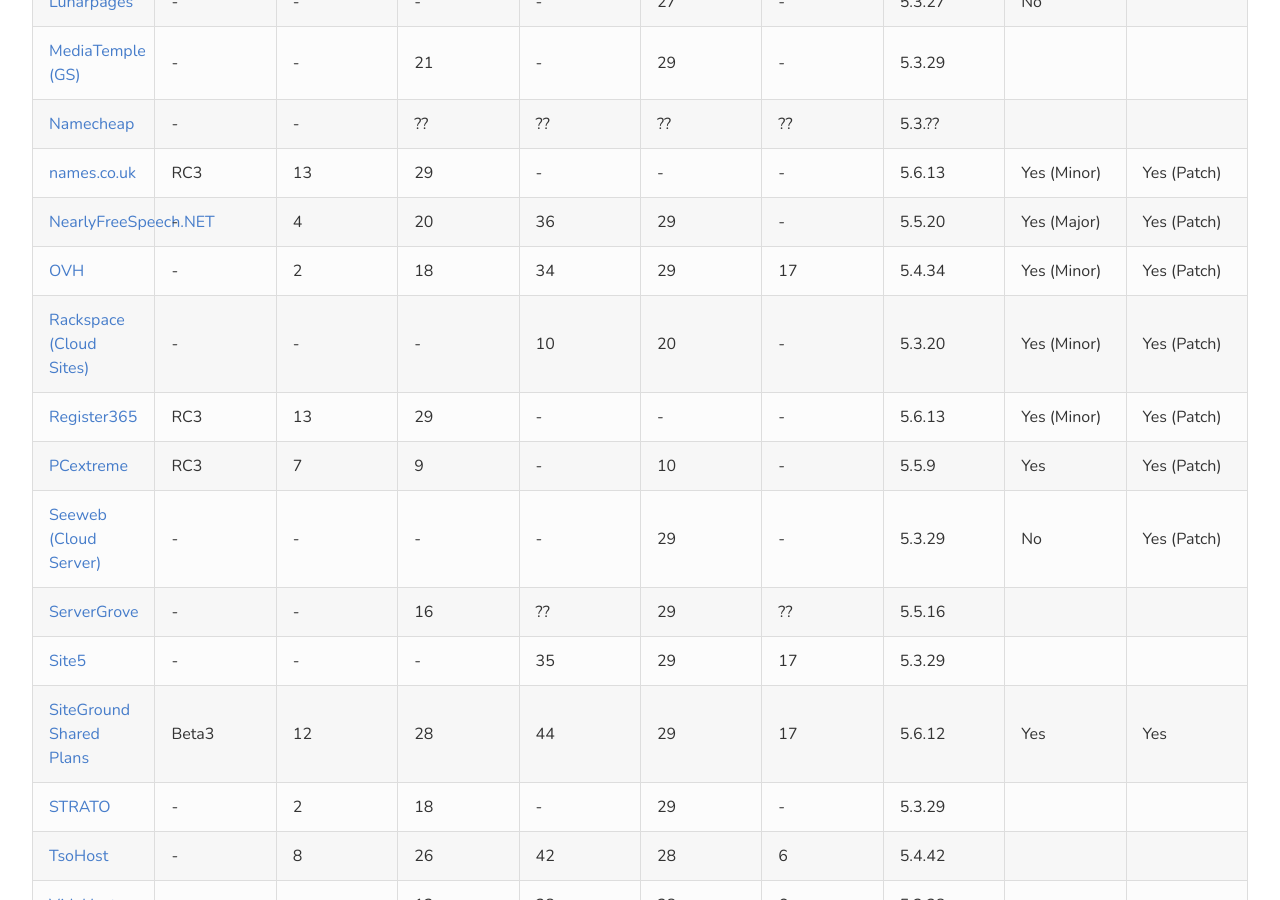
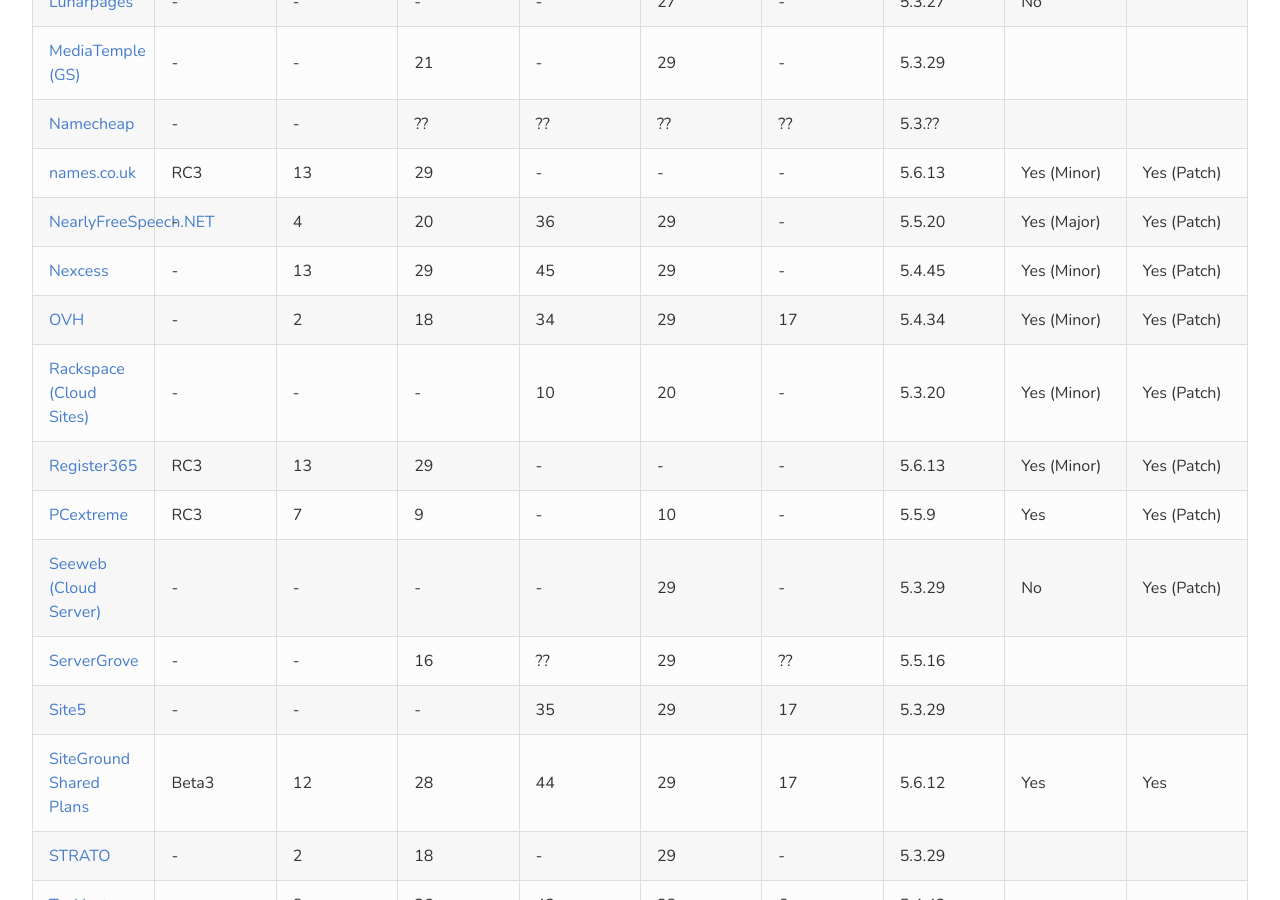
Before and after one commit to phpversions/phpversions.info, a Jekyll site: the page built from shared-hosting.html, in a window 1280 px wide and 900 px high, scrolled down 1753 px. Built offline with Jekyll 4.4.1, drawn with Linux system fonts in a browser that asks for light colours; nearby versions of some CDN libraries.

Commit message:
add nexcess

```diff
--- a/_data/shared_hosts.yml
+++ b/_data/shared_hosts.yml
@@ -240,6 +240,16 @@
   manual_update: "Yes (Major)"
   auto_update: "Yes (Patch)"
 
+- name: "Nexcess"
+  url: "https://www.nexcess.net/"
+  php53: 29
+  php54: 45
+  php55: 29
+  php56: 13
+  default: 5.4.45
+  manual_update: "Yes (Minor)"
+  auto_update: "Yes (Patch)"
+
 - name: "OVH"
   url: "https://www.ovh.ie/web-hosting/"
   php52: 17
```
